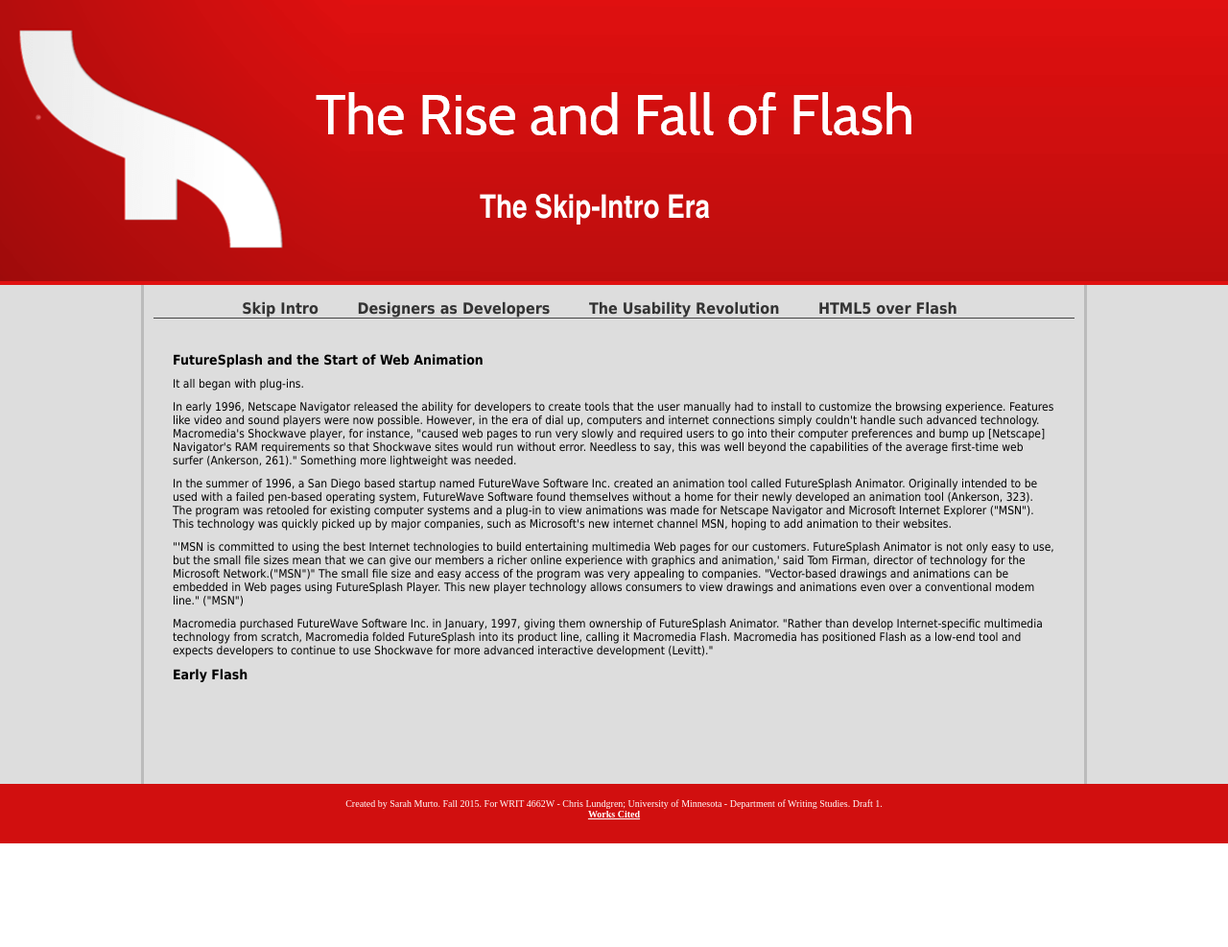
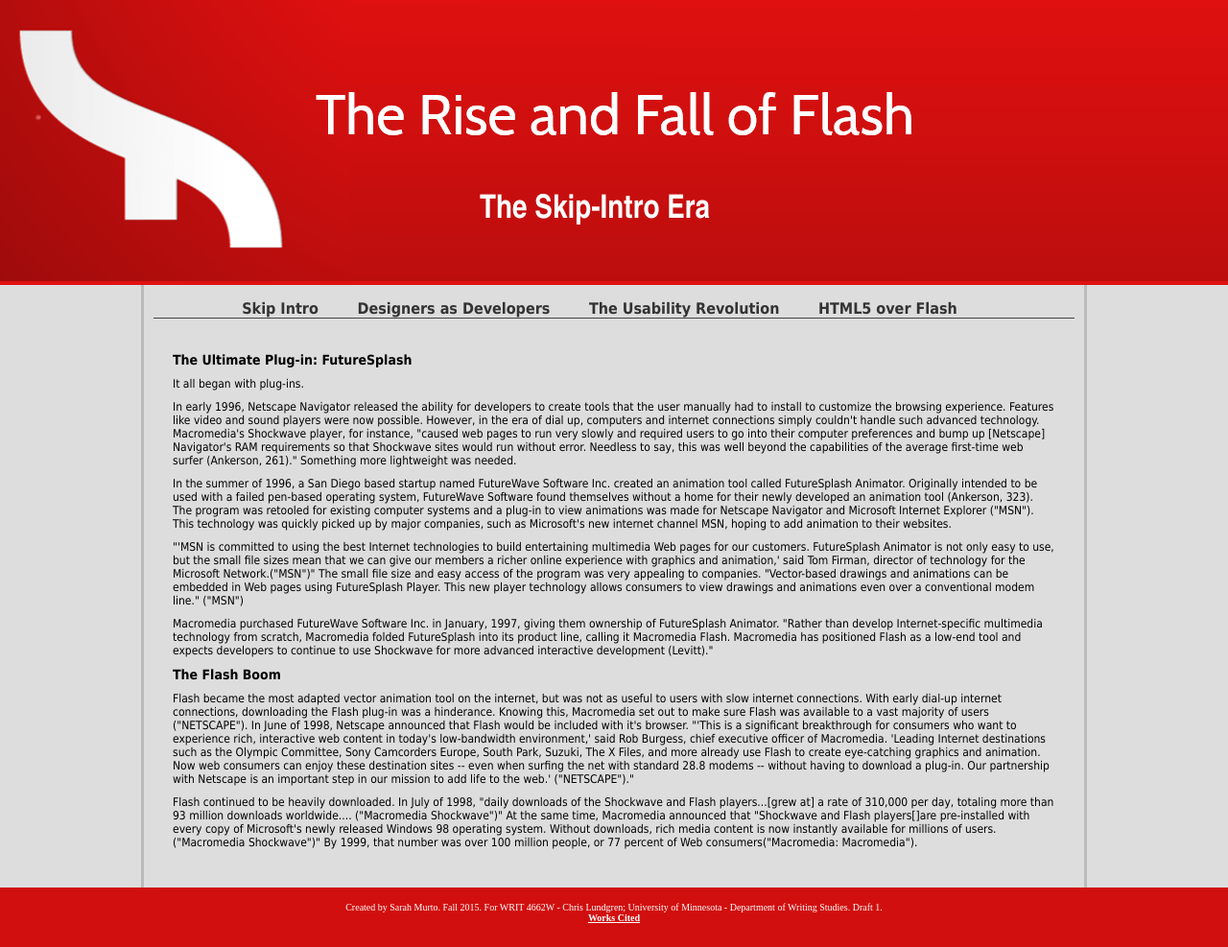
Before and after one commit to murtosl/HistoryOfFlash_4662W, a Jekyll site: the page built from _posts/2015-10-12-SkipIntro.html, in a window 1280 px wide. Shown: the whole page at 96% size. Built offline with Jekyll 4.4.1, drawn with Linux system fonts in a browser that asks for light colours; before the commit the page ends 900 px from its top, so only the background shows below that.

Commit message:
Flash Boom and Loading Warning

```diff
--- a/_posts/2015-10-12-SkipIntro.html
+++ b/_posts/2015-10-12-SkipIntro.html
@@ -6,7 +6,7 @@
 ---
 
 
-<h2>FutureSplash and the Start of Web Animation</h2>
+<h2>The Ultimate Plug-in: FutureSplash</h2>
 
  <p>It all began with plug-ins.</p>
 
@@ -19,6 +19,8 @@
  <p>Macromedia purchased FutureWave Software Inc. in January, 1997, giving them ownership of FutureSplash Animator. "Rather than develop Internet-specific multimedia technology from scratch, Macromedia folded FutureSplash into its product line, calling it Macromedia Flash. Macromedia has positioned Flash as a low-end tool and expects developers to continue to use Shockwave for more advanced interactive development (Levitt)."</p>
 
 
- <h2>Early Flash</h2>
+ <h2>The Flash Boom</h2>
 
- <p></p>
+ <p>Flash became the most adapted vector animation tool on the internet, but was not as useful to users with slow internet connections. With early dial-up internet connections, downloading the Flash plug-in was a hinderance. Knowing this, Macromedia set out to make sure Flash was available to a vast majority of users ("NETSCAPE"). In June of 1998, Netscape announced that Flash would be included with it's browser. "'This is a significant breakthrough for consumers who want to experience rich, interactive web content in today's low-bandwidth environment,' said Rob Burgess, chief executive officer of Macromedia. 'Leading Internet destinations such as the Olympic Committee, Sony Camcorders Europe, South Park, Suzuki, The X Files, and more already use Flash to create eye-catching graphics and animation. Now web consumers can enjoy these destination sites -- even when surfing the net with standard 28.8 modems -- without having to download a plug-in. Our partnership with Netscape is an important step in our mission to add life to the web.' ("NETSCAPE")."</p>
+
+ <p>Flash continued to be heavily downloaded. In July of 1998, "daily downloads of the Shockwave and Flash players...[grew at] a rate of 310,000 per day, totaling more than 93 million downloads worldwide.... ("Macromedia Shockwave")" At the same time, Macromedia announced that "Shockwave and Flash players[]are pre-installed with every copy of Microsoft's newly released Windows 98 operating system. Without downloads, rich media content is now instantly available for millions of users.("Macromedia Shockwave")" By 1999, that number was over 100 million people, or 77 percent of Web consumers("Macromedia: Macromedia").</p>
```
Also changed, not shown: _posts/2015-10-12-Citations.html (+7 -0 lines), index.html (+9 -0 lines), 3 other files.
